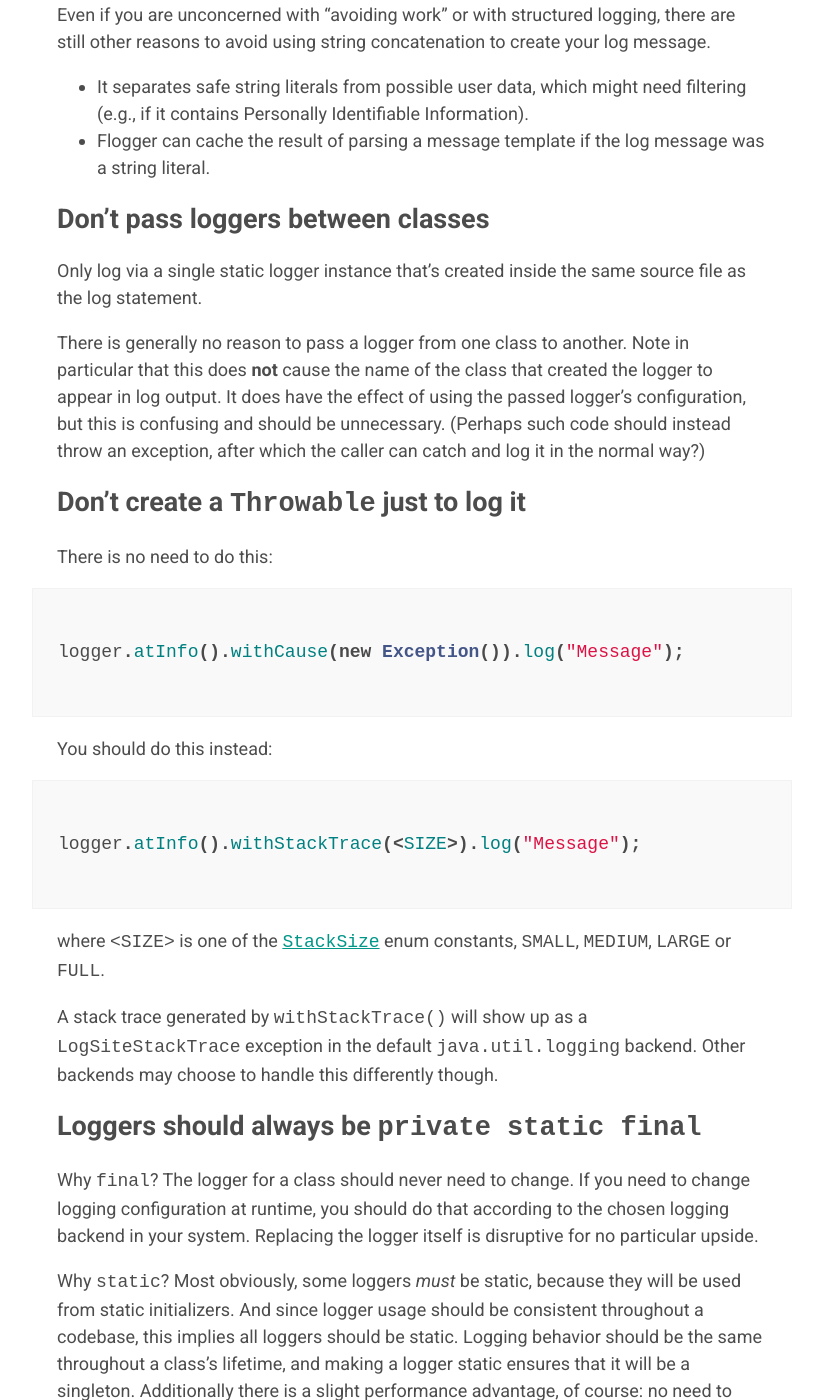
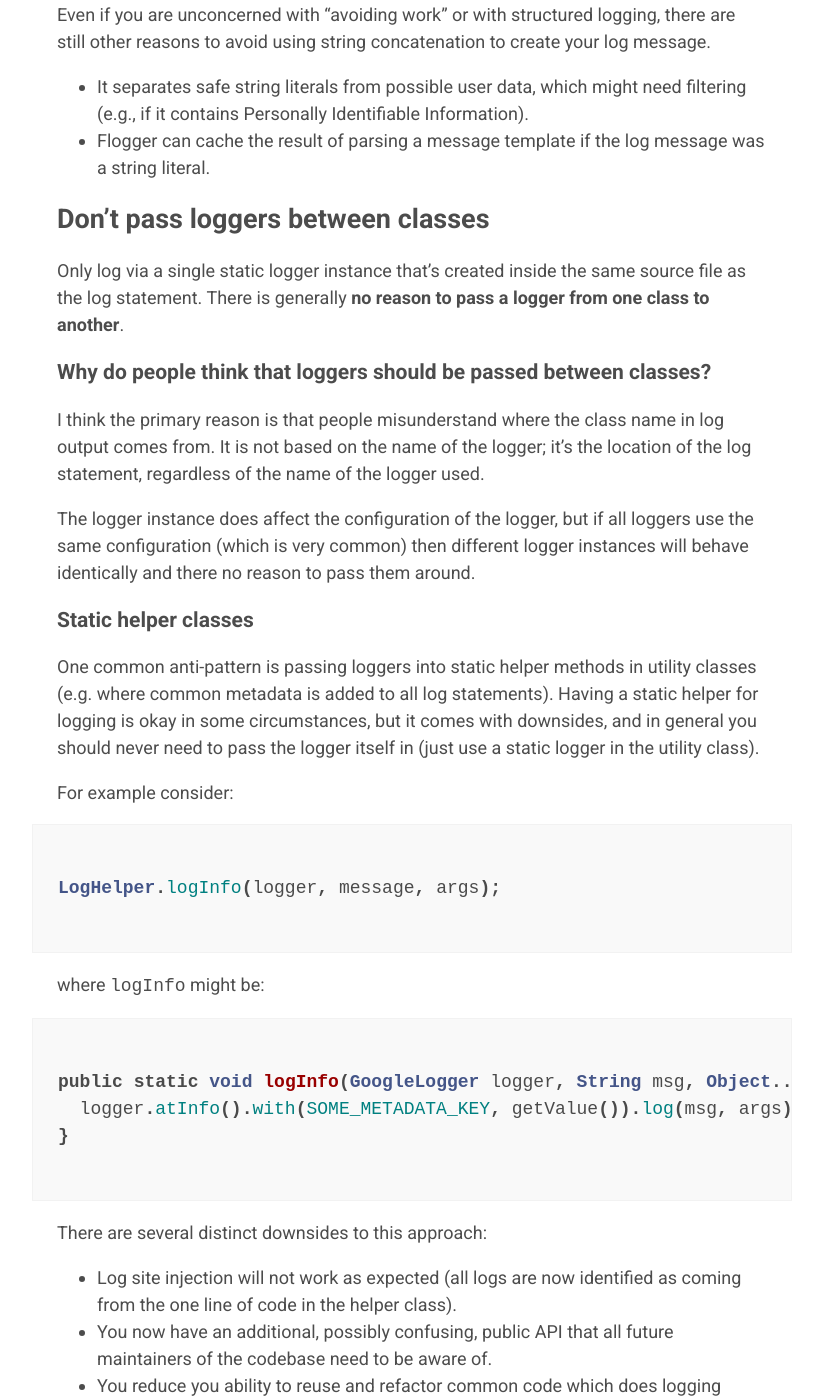
Before and after one commit to google/flogger, a Jekyll site: the page built from docs/best_practice.md, in a window 1280 px wide and 1400 px high, scrolled down 3842 px. Shown: the whole window, without its empty margins (228-1051 px from the left). Built offline with Jekyll 4.4.1, drawn with Linux system fonts in a browser that asks for light colours; our own code applies the rules of GitHub Pages for plain Markdown files; some of the changed text lies outside the part shown.

Commit message:
Some improvements and updates to docs, especially around the "don't pass loggers around" question.
-------------
Created by MOE: https://github.com/google/moe
MOE_MIGRATED_REVID=307604117

````diff
--- a/docs/best_practice.md
+++ b/docs/best_practice.md
@@ -139,14 +139,54 @@ log message.
 ## Don't pass loggers between classes {#one-per-class}
 
 Only log via a single static logger instance that's created inside the same
-source file as the log statement.
+source file as the log statement. There is generally **no reason to pass a
+logger from one class to another**.
 
-There is generally no reason to pass a logger from one class to another. Note in
-particular that this does **not** cause the name of the class that created the
-logger to appear in log output. It does have the effect of using the passed
-logger's configuration, but this is confusing and should be unnecessary.
-(Perhaps such code should instead throw an exception, after which the caller can
-catch and log it in the normal way?)
+
+### Why do people think that loggers should be passed between classes?
+
+I think the primary reason is that people misunderstand where the class name in
+log output comes from. It is not based on the name of the logger; it's the
+location of the log statement, regardless of the name of the logger used.
+
+The logger instance does affect the configuration of the logger, but if all
+loggers use the same configuration (which is very common) then different logger
+instances will behave identically and there no reason to pass them around.
+
+### Static helper classes
+
+One common anti-pattern is passing loggers into static helper methods in utility
+classes (e.g. where common metadata is added to all log statements). Having a
+static helper for logging is okay in some circumstances, but it comes with
+downsides, and in general you should never need to pass the logger itself in
+(just use a static logger in the utility class).
+
+For example consider:
+
+```java
+LogHelper.logInfo(logger, message, args);
+```
+
+where `logInfo` might be:
+
+```java
+public static void logInfo(GoogleLogger logger, String msg, Object... args) {
+  logger.atInfo().with(SOME_METADATA_KEY, getValue()).log(msg, args);
+}
+```
+
+There are several distinct downsides to this approach:
+
+*   Log site injection will not work as expected (all logs are now identified as
+    coming from the one line of code in the helper class).
+*   You now have an additional, possibly confusing, public API that all future
+    maintainers of the codebase need to be aware of.
+*   You reduce you ability to reuse and refactor common code which does logging
+    (since a common library would not use this helper class).
+
+Overall while these utilities can have value, it can also be a burden on future
+maintainers to use helper classes like this. See also [LogSite](#log-site) for
+more information on how to implement better static helper methods.
 
 
 ## Don't create a `Throwable` just to log it {#stack-trace}
@@ -328,7 +368,7 @@ logger.atInfo()
 
 Or you can add a helper method to return the log period if used in many places.
 
-## Use `logSite()` to implement non-trivial logging helper methods {#log-site}
+## Use LogSite to implement non-trivial logging helper methods {#log-site}
 
 While it is generally unnecessary and bad practice to implement lots of logging
 helper methods, one legitimate use-case (which has lead to people wanting to
@@ -357,27 +397,22 @@ guaranteed and it could easily enough be implemented in the logger.
 Relying on specific implementation details like this makes code very fragile
 (which is why splitting log statements is such a bad idea).
 
-The way to handle this issue properly is to have the calling code invoke the
-[`logSite()`] method at the point where the helper is called.
+The way to handle this issue properly is to have the calling code obtain a
+[`LogSite`] and inject that into the log statement.
 
 ```java
-public static void logFooFailure(LogSite logSite, FooException error, String message) {
+public static void logFooFailure(FooException error, String message) {
   logger.at(getLogLevelFor(error))
-      .withInjectedLogSite(logSite)
+      .withInjectedLogSite(LogSites.callerOf(MyClass.class))
       .atMostEvery(FAILURE_RATE_LIMIT_SECONDS, SECONDS)
       .withCause(error.shouldAlert() ? error : null)
       .log("Foo failure[%s]: %s", error.getStatus(), message);
 ```
 
-And the calling code would do:
-
-```java
-// Failure in code path A
-logFooFailure(logSite(), errA, "bad things happened");
-...
-// Failure in code path B
-logFooFailure(logSite(), errB, "more bad things happened");
-```
+You can also obtain a [`LogSite`] for the current line of code using
+`LogSites.logSite()` if you cannot use `LogSites.callerOf(...)` for any reason,
+but it's a more error-prone approach since it effectively separates the log
+statement into two parts.
 
 Now the rate limiting would be per-caller of the helper method and the logs
 would show that location instead of the eventual logging call. It's as if the
````
Also changed, not shown: other parts of docs/best_practice.md (+1 -0 lines).
